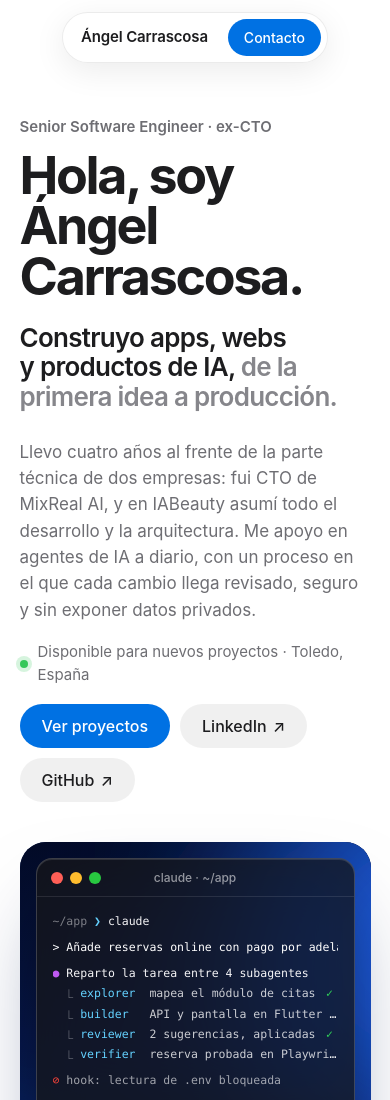
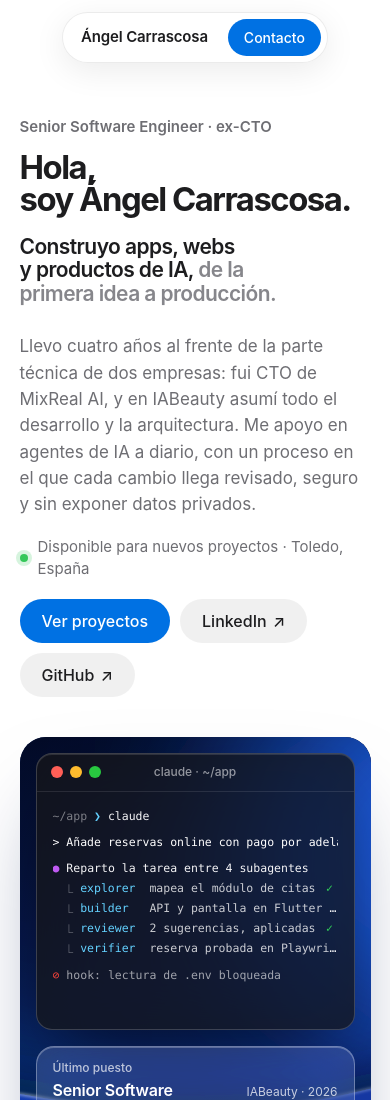
Before and after one commit to Acarfilms/Acarfilms.github.io, an Astro site: page / in a window 390 px wide. Shown: the top 1100 px of the page. Built offline with nearby package versions, Linux system fonts and the light colour scheme; Astro itself is replaced by a stand-in of ours.

Commit message:
Put the name on its own line in the hero
The greeting breaks after 'Hola,' and the heading scales with the column (container query units) so 'soy Ángel Carrascosa.' always fits on one line. The lead steps down on phones to keep the hierarchy.

```diff
--- a/src/components/Hero.astro
+++ b/src/components/Hero.astro
@@ -6,7 +6,7 @@ import { profile, heroWidgets } from '../data/profile';
 <section class="hero" id="top">
   <div class="wrap">
     <p class="eyebrow">{profile.headline}</p>
-    <h1>Hola, soy Ángel Carrascosa.</h1>
+    <h1>Hola,<br /> <span class="h1-name">soy Ángel Carrascosa.</span></h1>
 
     <div class="hero-row">
       <p class="hero-lead">
@@ -57,12 +57,22 @@ import { profile, heroWidgets } from '../data/profile';
     padding-block: clamp(116px, 13vw, 150px) clamp(56px, 7vw, 88px);
   }
 
+  /* The heading scales with the column so the name always fits on one line. */
+  .wrap {
+    container-type: inline-size;
+  }
+
   h1 {
     margin: 12px 0 0;
-    font-size: clamp(52px, 9.2vw, 116px);
+    font-size: clamp(32px, 8.2vw, 106px);
+    font-size: min(106px, calc(100cqi / 10.7));
     line-height: 0.98;
     letter-spacing: -0.045em;
     font-weight: 700;
+  }
+
+  .h1-name {
+    white-space: nowrap;
   }
 
   .hero-row {
@@ -84,6 +94,13 @@ import { profile, heroWidgets } from '../data/profile';
 
   .hero-lead span {
     color: var(--text-3);
+  }
+
+  /* On phones the name sets the size, so the lead steps down to keep the hierarchy. */
+  @media (max-width: 600px) {
+    .hero-lead {
+      font-size: 21px;
+    }
   }
 
   .hero-side {
```
